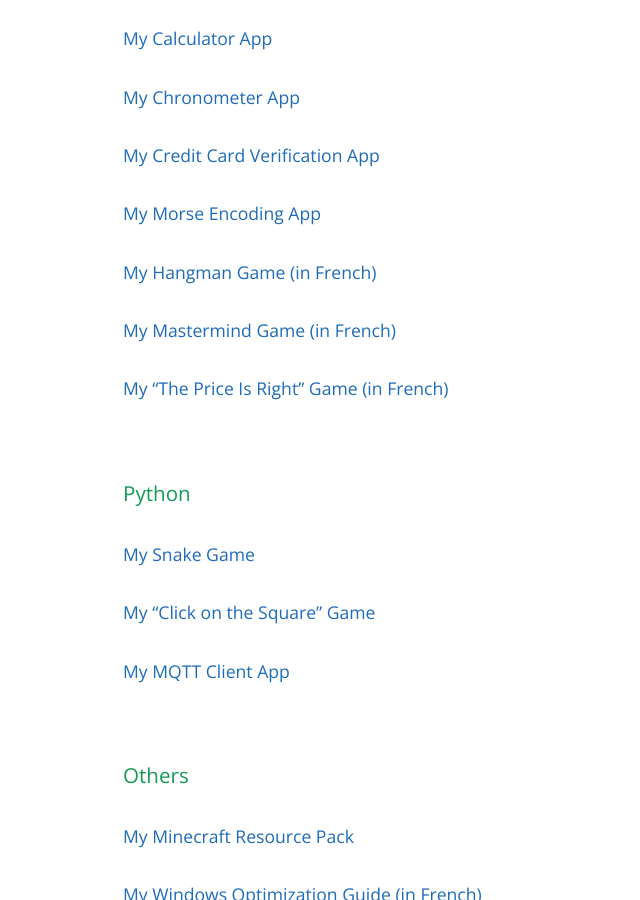
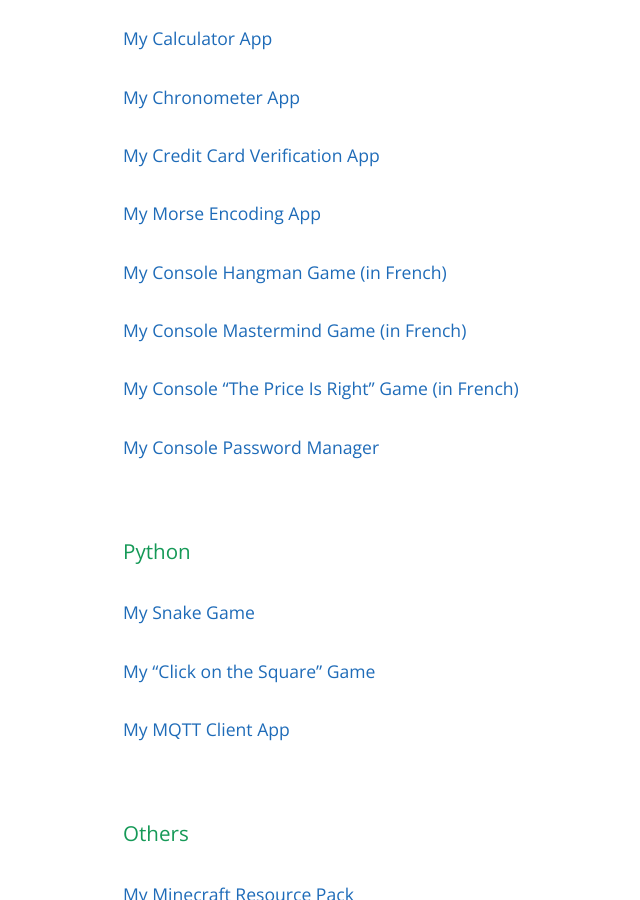
Before and after one commit to PouletEnSlip/pouletenslip.github.io, a Jekyll site: the page built from index.md, in a window 1280 px wide and 900 px high, scrolled down 936 px. Shown: the whole window, without its empty margins (101-741 px from the left). Built offline with Jekyll 4.4.1, drawn with Linux system fonts in a browser that asks for light colours; comment, search, counter and statistics services are not loaded; our own code applies the rules of GitHub Pages for plain Markdown files.

Commit message:
Update index.md

```diff
--- a/index.md
+++ b/index.md
@@ -16,9 +16,10 @@
 #### [My Chronometer App](https://github.com/PouletEnSlip/Chronometer)
 #### [My Credit Card Verification App](https://github.com/PouletEnSlip/CreditCardVerification)
 #### [My Morse Encoding App](https://github.com/PouletEnSlip/Morse)
-#### [My Hangman Game (in French)](https://github.com/PouletEnSlip/HangmanGame)
-#### [My Mastermind Game (in French)](https://github.com/PouletEnSlip/Mastermind)
-#### [My "The Price Is Right" Game (in French)](https://github.com/PouletEnSlip/ThePriceIsRight)
+#### [My Console Hangman Game (in French)](https://github.com/PouletEnSlip/HangmanGame)
+#### [My Console Mastermind Game (in French)](https://github.com/PouletEnSlip/Mastermind)
+#### [My Console "The Price Is Right" Game (in French)](https://github.com/PouletEnSlip/ThePriceIsRight)
+#### [My Console Password Manager](https://github.com/PouletEnSlip/Password)
 <br>
 
 ### Python
```
